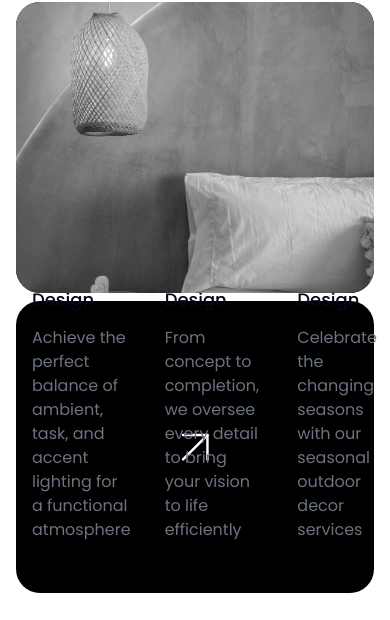
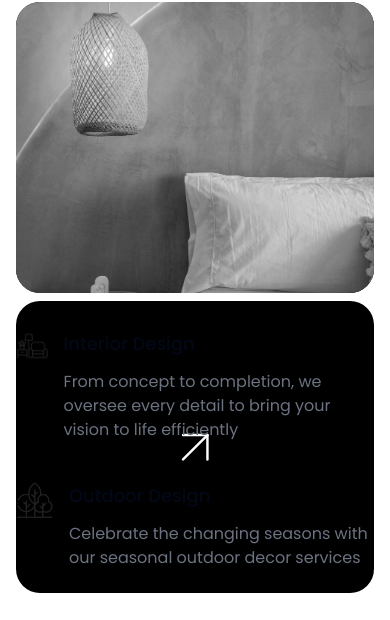
Before and after one commit to shashankaz/relix, a React (Vite) app: page / in a window 390 px wide. Shown: the part 1083-1703 px from the top of the page. Built offline with nearby package versions, Linux system fonts and the light colour scheme.

Commit message:
fix: adjust heading size and grid layout on Services component for better responsiveness

```diff
--- a/src/pages/Home/_components/Services.tsx
+++ b/src/pages/Home/_components/Services.tsx
@@ -1,8 +1,8 @@
 const Services = () => {
   return (
     <div className="py-20">
-      <h1 className="text-6xl font-medium">Our Services</h1>
-      <div className="grid grid-cols-3 gap-10 mt-16">
+      <h1 className="text-4xl md:text-6xl font-medium">Our Services</h1>
+      <div className="grid grid-cols-1 md:grid-cols-3 gap-10 mt-16">
         <div className="flex gap-4">
           <div>
             <img src="/services/Lighting design icon.png" alt="Our Services" />
```
